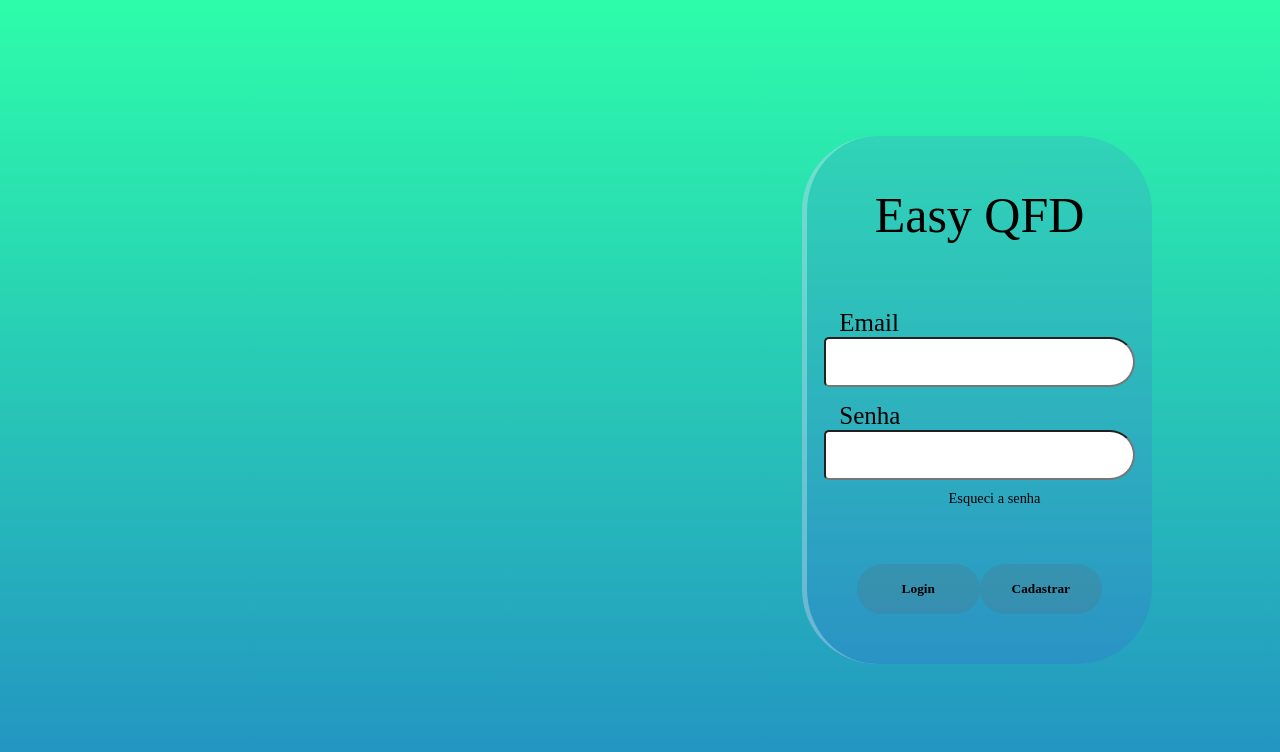
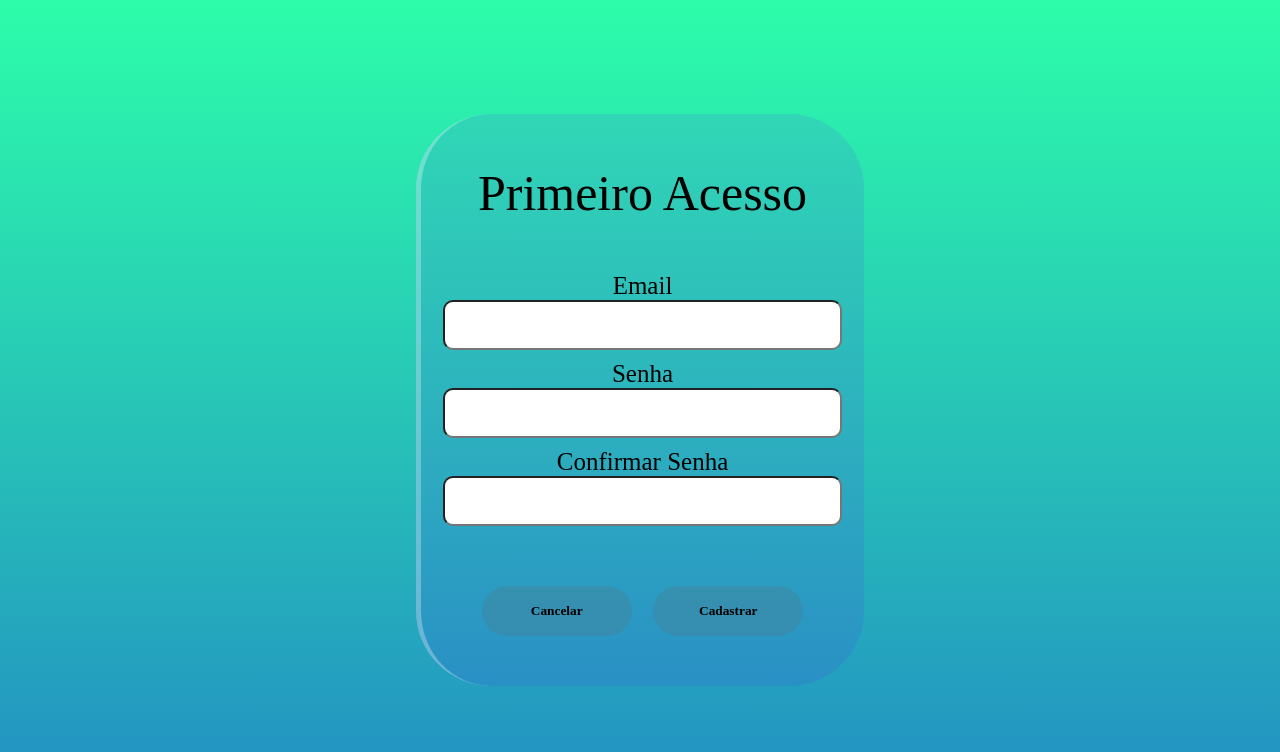
Before and after one commit to DevIsraelSantos/EasyQFD_front, a React (Vite) app: page /auth/Up in a window 1280 px wide. Shown: the top 752 px of the page. Built offline with nearby package versions, Linux system fonts and the light colour scheme.

Commit message:
Style sighin e sighup

```diff
--- a/src/Routes.tsx
+++ b/src/Routes.tsx
@@ -1,14 +1,16 @@
 import { BrowserRouter, Routes, Route } from 'react-router-dom'
 import { PageAuthRst } from './pages/PageAuthRst'
+import { PageAuthUp } from './pages/PageAuthUp'
+import {PageHome} from './pages/PageHome'
 import {PageLogin} from './pages/PageLogin'
 
 export function App() {
   return (
     <BrowserRouter>
       <Routes>
-        <Route path='/' element={<PageLogin/>}></Route>
+        <Route path='/' element={<PageHome/>}></Route>
         <Route path='/auth/in' element={<PageLogin/>}></Route>
-        <Route path='/auth/Up' element={<PageLogin/>}></Route>
+        <Route path='/auth/Up' element={<PageAuthUp/>}></Route>
         <Route path='/auth/rst' element={<PageAuthRst/>}></Route>
       </Routes>
     </BrowserRouter>
--- /dev/null
+++ b/src/pages/PageAuthUp.tsx
@@ -0,0 +1,50 @@
+import { useNavigate } from "react-router-dom";
+
+export function PageAuthUp() {
+
+    //States
+
+    //Navegações
+    let navigate = useNavigate()
+    const runRota = (rota: string) => {
+        const route = `/${rota}`;
+        navigate(route)
+
+    }
+    const runHome = () => {
+        runRota('')
+    }
+
+    //Eventos
+    const btnCancelar = () => {
+        runHome()
+    }
+    const btnCadastrar = () => {
+        alert('Cadastro Realizado')
+        runHome()
+    }
+
+    return (
+        <div id="login_page" >
+            <div id="login_container" className="auth">
+                <div id="login_title">
+                    <label>Primeiro Acesso</label>
+                </div>
+                <div id="login_input">
+                    <label id='login_label_email' className='labelLogin auth' >Email</label>
+                    <input id='login_email' type="text" className='txtLogin auth' />
+
+                    <label id='login_label_senha' className='labelLogin auth' >Senha</label>
+                    <input id='login_email' type="text" className='txtLogin auth' />
+
+                    <label id='login_label_senha2' className='labelLogin auth' >Confirmar Senha</label>
+                    <input id='login_email' type="text" className='txtLogin auth' />
+                </div>
+                <div id="login_button">
+                    <button id='login_btn_Cancelar' className='btnLogin' onClick={btnCancelar}>Cancelar</button>
+                    <button id='login_btn_Enviar' className='btnLogin' onClick={btnCadastrar}>Cadastrar</button>
+                </div>
+            </div>
+        </div>
+    )
+}
--- /dev/null
+++ b/src/pages/PageHome.tsx
@@ -0,0 +1,39 @@
+import { useNavigate } from "react-router-dom";
+
+
+export function PageHome() {
+
+    //States
+
+
+    //Navegações
+    let navigate = useNavigate()
+
+    const runRota = (rota: string) => {
+
+        const route = `/${rota}`;
+        navigate(route)
+
+    }
+
+    //Eventos
+    const btnSignOut = () => {
+        alert('deslogou')
+        runRota('')
+    }
+
+
+    return (
+        <>
+        <header>
+            header
+        </header>
+        <main>
+            main
+        </main>
+        <footer>
+            footer
+        </footer>
+        </>
+    )
+}
--- a/src/pages/PageLogin.tsx
+++ b/src/pages/PageLogin.tsx
@@ -16,7 +16,7 @@ export function PageLogin() {
 
     //Eventos
     const btnSignIn = () => {
-        runRota('auth/in')
+        runRota('')
     }
     const btnSignUp = () => {
         runRota('auth/Up')
--- a/src/styles/global.css
+++ b/src/styles/global.css
@@ -90,6 +90,7 @@
     width: 100%;
     height: 50px;
     padding-left: 30px;
+    margin-bottom: 10px;
     font-size: 1rem;
     border-radius: 10px 50px 50px 10px;
 }
```
